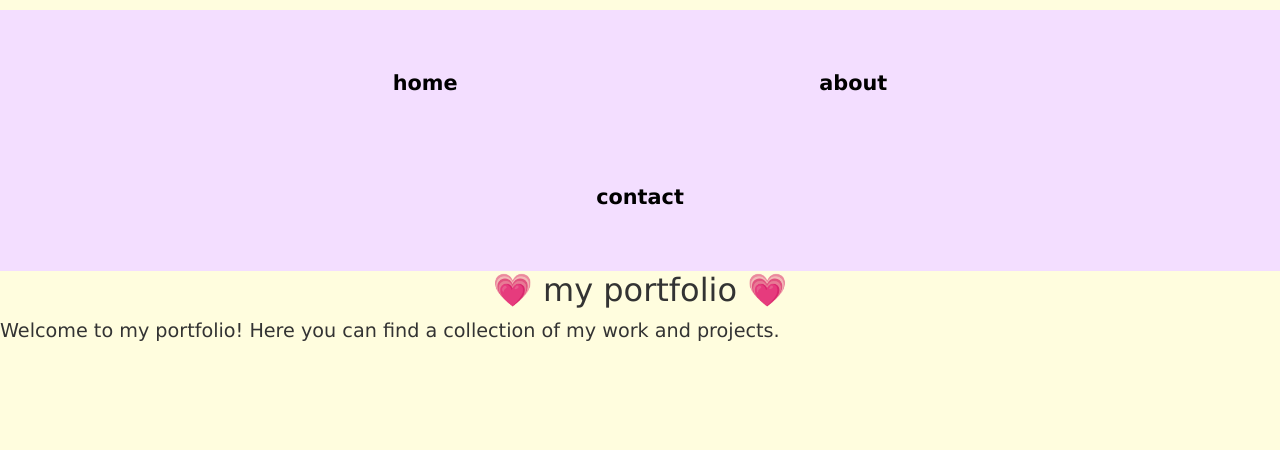
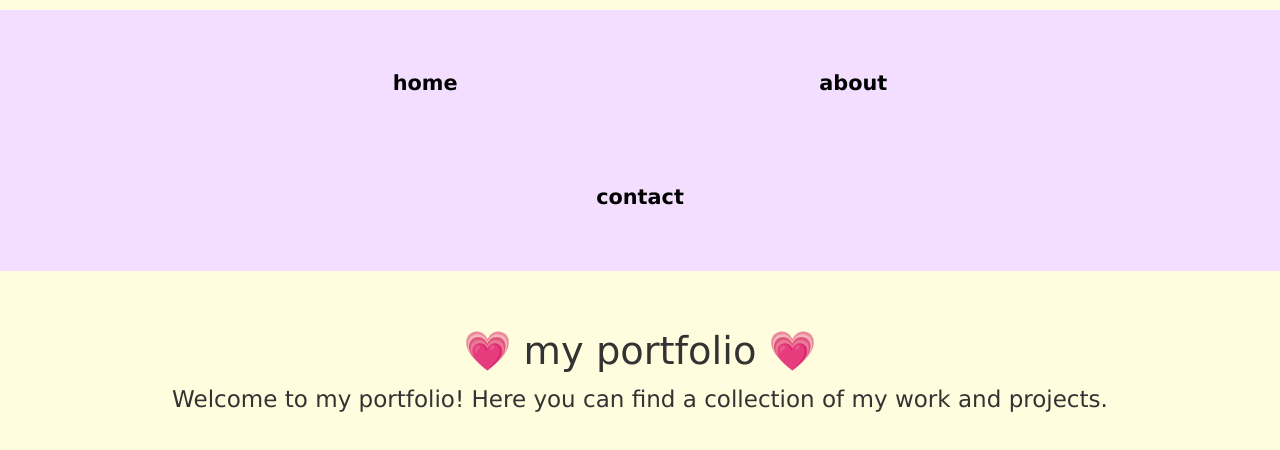
Before and after one commit to emwatkins99/My-Portfolio, a plain HTML site: page index.html in a window 1280 px wide. Shown: the part 254-704 px from the top of the page. Drawn offline with nearby package versions, Linux system fonts and the light colour scheme.

Commit message:
Applied css to .intro div for sake of alignment, padding, and font-size

```diff
--- a/css/style.css
+++ b/css/style.css
@@ -64,3 +64,9 @@ h3 {
     top: 0;
     z-index: 1000;
 }
+
+.intro {
+    text-align: center;
+    padding: 3em;
+    font-size: 1.2em;
+}
```
